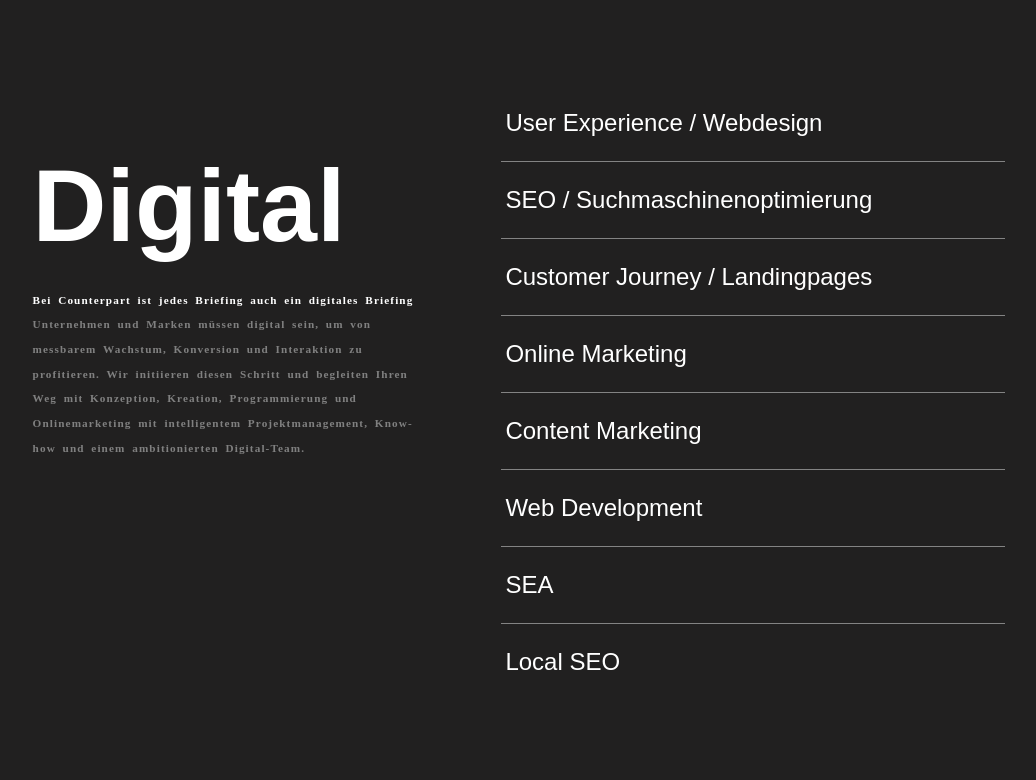
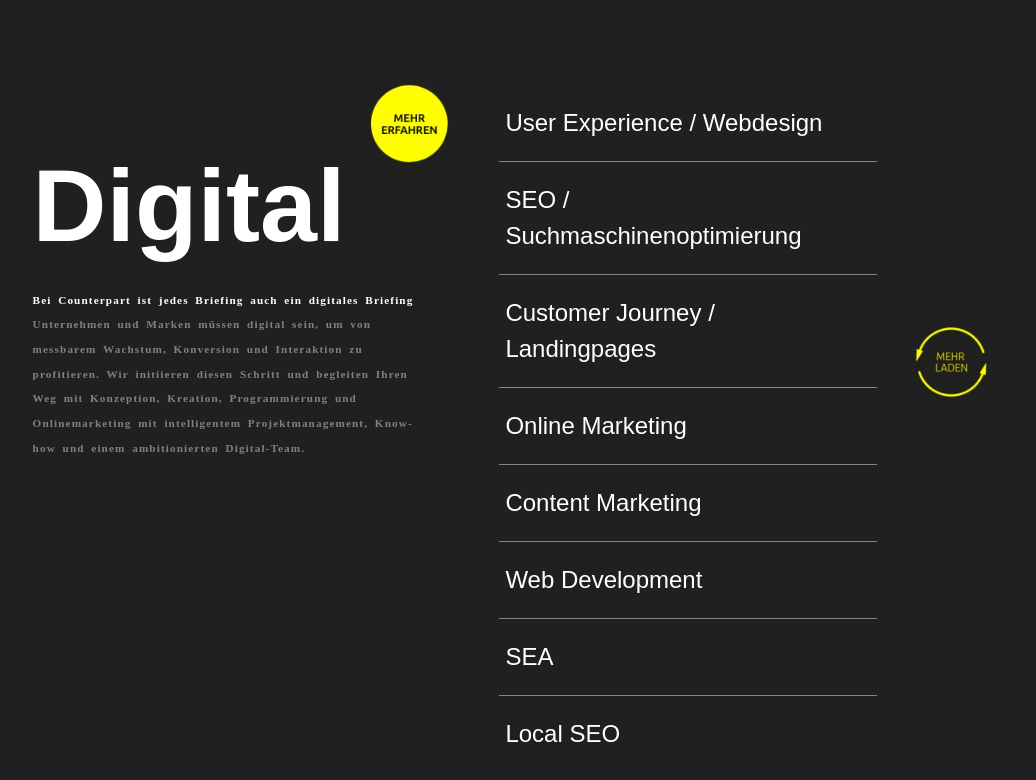
Before and after one commit to Sequeira8/Frontend_Challange, a website: page index.html in a window 1280 px wide. Shown: the whole page, without its empty margins (153-1189 px from the left). Drawn offline with nearby package versions, Linux system fonts and the light colour scheme.

Commit message:
Added images

```diff
--- a/index.html
+++ b/index.html
@@ -9,8 +9,15 @@
   </head>
   <body>
     <div class="viewport">
+      <div id = "image1">
+        <img id = "left_img" src="img/left_img.jpeg" alt="left image">
+      </div>
 
+      <div id = "image2">
+        <img id = "right_img" src="img/right_img.jpeg" alt="right image">
+      </div>
       <div class="float-child">
+
         <div id="title">
           <header>
             <h1>Digital</h1>
--- a/styles/_menu.scss
+++ b/styles/_menu.scss
@@ -1,5 +1,5 @@
 .menu {
-  width: 40vw;
+  width: 60%;
   padding-top: 12%;
   padding-left: 1%;
   padding-right: 10%;
--- a/styles/_title.scss
+++ b/styles/_title.scss
@@ -1,4 +1,4 @@
-#title {
+#title{
     padding-top: 12%;
     padding-left: 29%;
     padding-right: 10%;
--- a/styles/style.scss
+++ b/styles/style.scss
@@ -25,6 +25,28 @@
     display: inline-block;
 }
 
+#left_img {
+
+  position: absolute;
+  left: 40%;
+  top: 10%;
+  width: 100px;
+  height: auto;
+  z-index: -1;
+
+}
+
+#right_img {
+
+  position: absolute;
+  right: 10%;
+  top: 40%;
+  width: 100px;
+  height: auto;
+  z-index: -1;
+
+}
+
 //tablets
 @media only screen and (min-width:450px) and (max-width:1024px) //1024px for tablets and phones.
 {
@@ -34,6 +56,12 @@
     height: 0%;
     float: none;
     padding-left: 20%;
+  }
+
+  #left_img, #right_img {
+
+    display: none;
+
   }
 }
 
@@ -47,4 +75,11 @@
     float: none;
     padding-left: 10%;
   }
+
+  #left_img, #right_img {
+
+    display: none;
+
+  }
+
 }
```
Also changed, not shown: dist/style.css, img/left_img.jpeg (added), img/right_img.jpeg (added), 1 other file.
